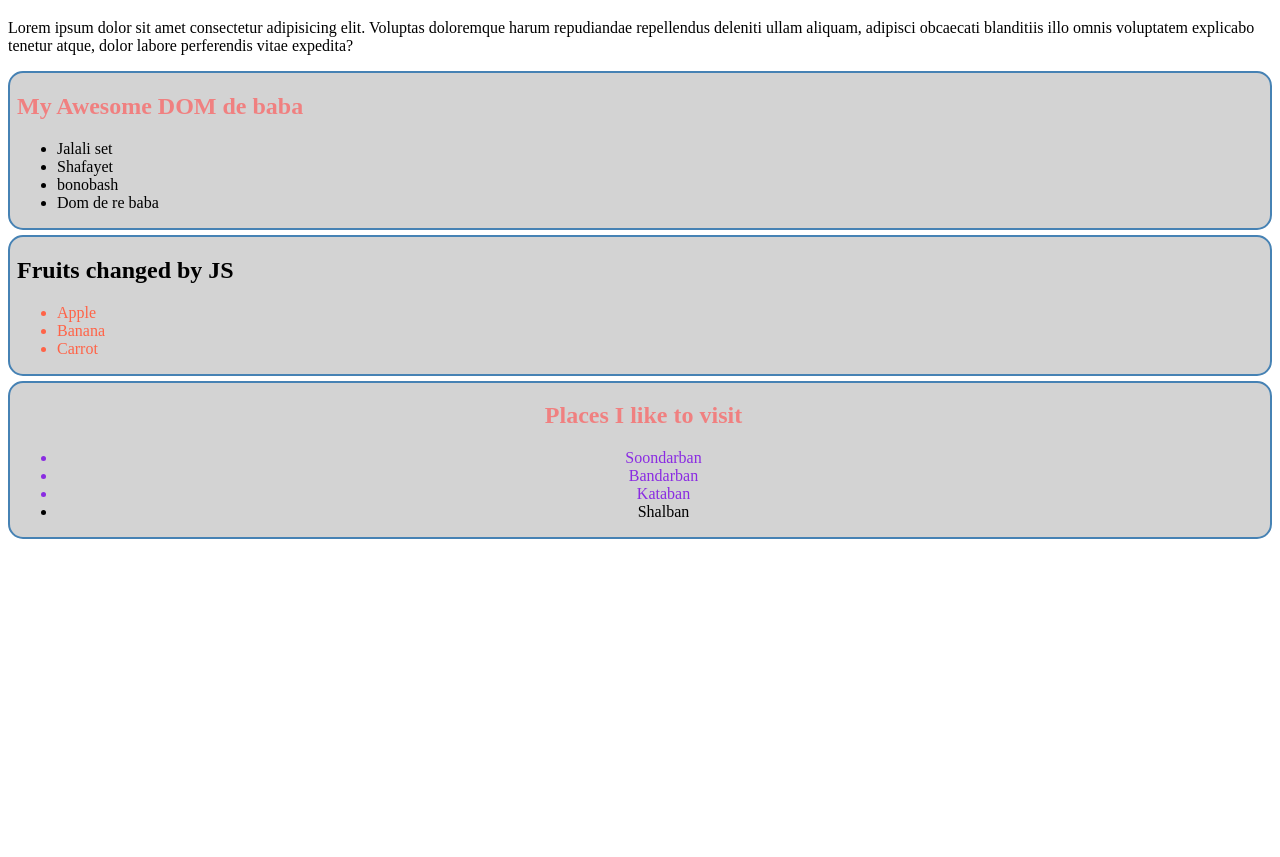
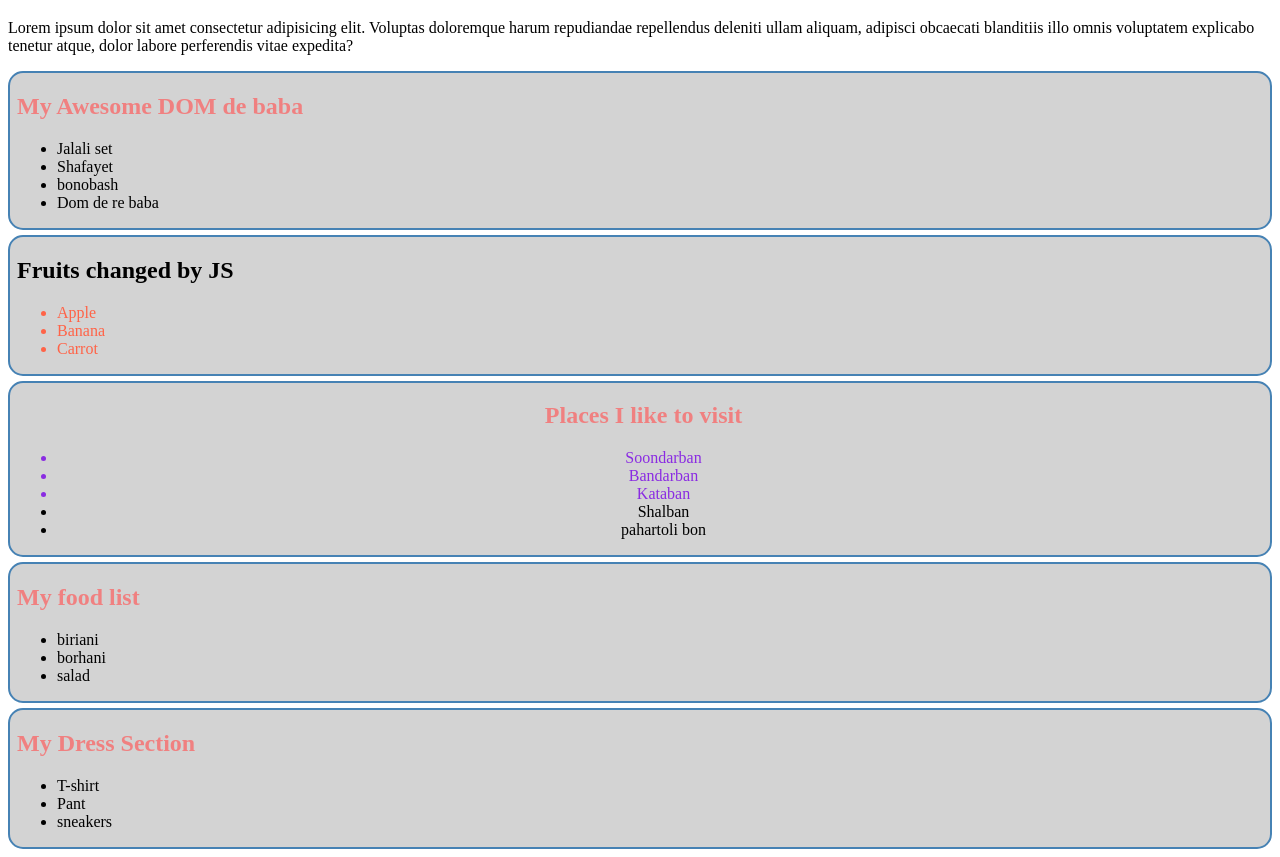
Before and after one commit to Shafkatahmad/mi5-mo25-intro-to-DOM, a plain HTML site: page index.html in a window 1280 px wide. Shown: the part 61-918 px from the top of the page. Before the commit the page ends 800 px from the top, so only its background shows below. Drawn offline with Linux system fonts and the light colour scheme.

Commit message:
creat html element in js using appendChild

```diff
--- a/index.html
+++ b/index.html
@@ -28,7 +28,7 @@
         atque, dolor labore perferendis vitae expedita?
       </p>
     </header>
-    <main>
+    <main id="main-container">
       <section>
         <h1>My Awesome DOM de baba</h1>
         <ul>
@@ -52,7 +52,7 @@
 
       <section id="places-container" class="large-text">
         <h1 id="places-title">Places I like to visit</h1>
-        <ul>
+        <ul id="places-list">
           <li class="important-places">Soondarban</li>
           <li class="important-places">Bandarban</li>
           <li class="important-places">Kataban</li>
@@ -62,6 +62,7 @@
     </main>
 
     <script src="./js/dom.js"></script>
+    <script src="./js/append.js"></script>
     <script src="./js/styleInJs.js"></script>
     <script>
       // option-1: getElementsByTagName
--- /dev/null
+++ b/js/append.js
@@ -0,0 +1,47 @@
+// 1. where to add
+const placesList = document.getElementById('places-list');
+// 2. what to be added
+const li = document.createElement('li');
+li.innerText = 'pahartoli bon';
+// 3. add the child
+placesList.appendChild(li);
+
+// 1. where to add
+const mainContainer = document.getElementById('main-container');
+
+// 2. what to be added
+const section = document.createElement('section');
+const h1 = document.createElement('h1');
+h1.innerText = 'My food list';
+section.appendChild(h1);
+
+const ul = document.createElement('ul');
+const li1 = document.createElement('li');
+li1.innerText = 'biriani';
+ul.appendChild(li1);
+
+const li2 = document.createElement('li');
+li2.innerText = 'borhani';
+ul.appendChild(li2);
+
+const li3 = document.createElement('li');
+li3.innerText = 'salad';
+ul.appendChild(li3);
+
+section.appendChild(ul);
+
+mainContainer.appendChild(section);
+
+
+// set innerHTML directly
+const sectionDress = document.createElement('section');
+sectionDress.innerHTML = `
+<h1>My Dress Section</h1>
+<ul>
+    <li>T-shirt</li>
+    <li>Pant</li>
+    <li>sneakers</li>
+</ul>
+`
+
+mainContainer.appendChild(sectionDress);
```
